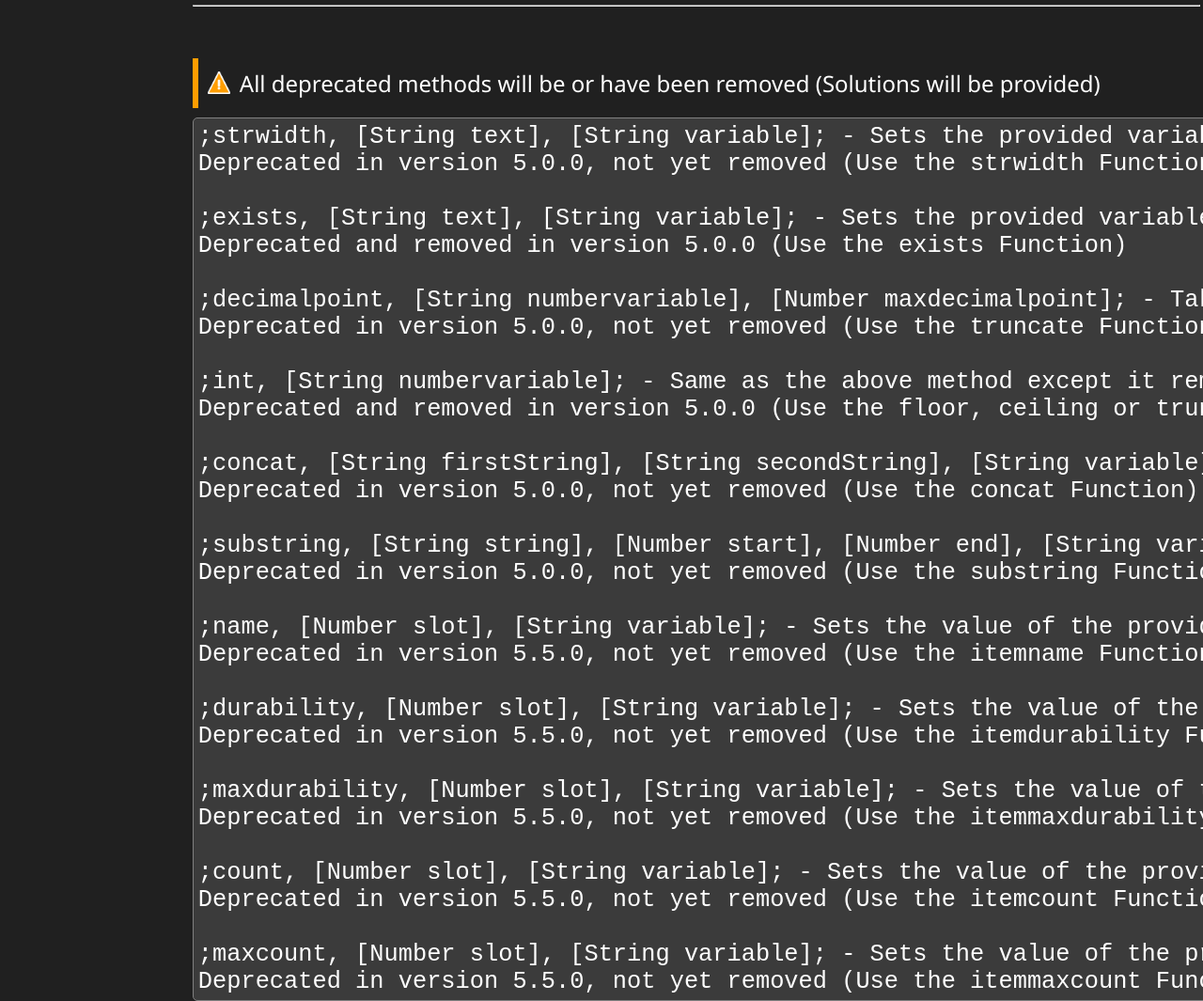
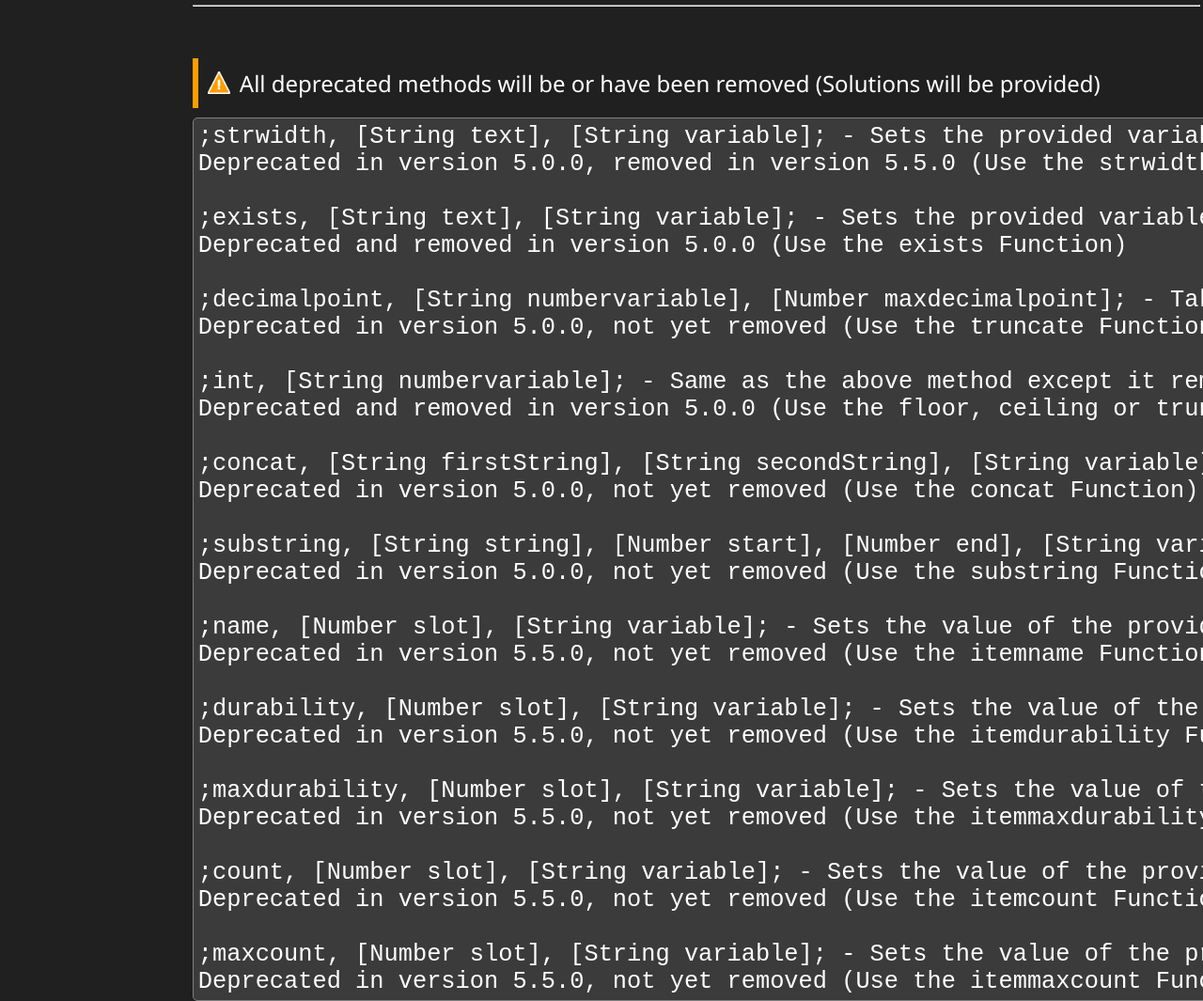
Before and after one commit to NGSpace/hudder, a plain HTML site: page methodlist.html in a window 1280 px wide. Shown: the part 2080-3145 px from the top of the page at 94% size. Drawn offline with Linux system fonts and the light colour scheme.

Commit message:
fix stuff

```diff
--- a/methodlist.html
+++ b/methodlist.html
@@ -74,7 +74,7 @@
 <hr><br>
 <warning>All deprecated methods will be or have been removed (Solutions will be provided)</warning>
 <code>;strwidth, [String text], [String variable]; - Sets the provided variable's value to the width of the provided string.
-Deprecated in version 5.0.0, not yet removed (Use the strwidth Function)
+Deprecated in version 5.0.0, removed in version 5.5.0 (Use the strwidth Function)
 
 ;exists, [String text], [String variable]; - Sets the provided variable's value to true or false depending on whether the provided file exists or not.
 Deprecated and removed in version 5.0.0 (Use the exists Function)
```
